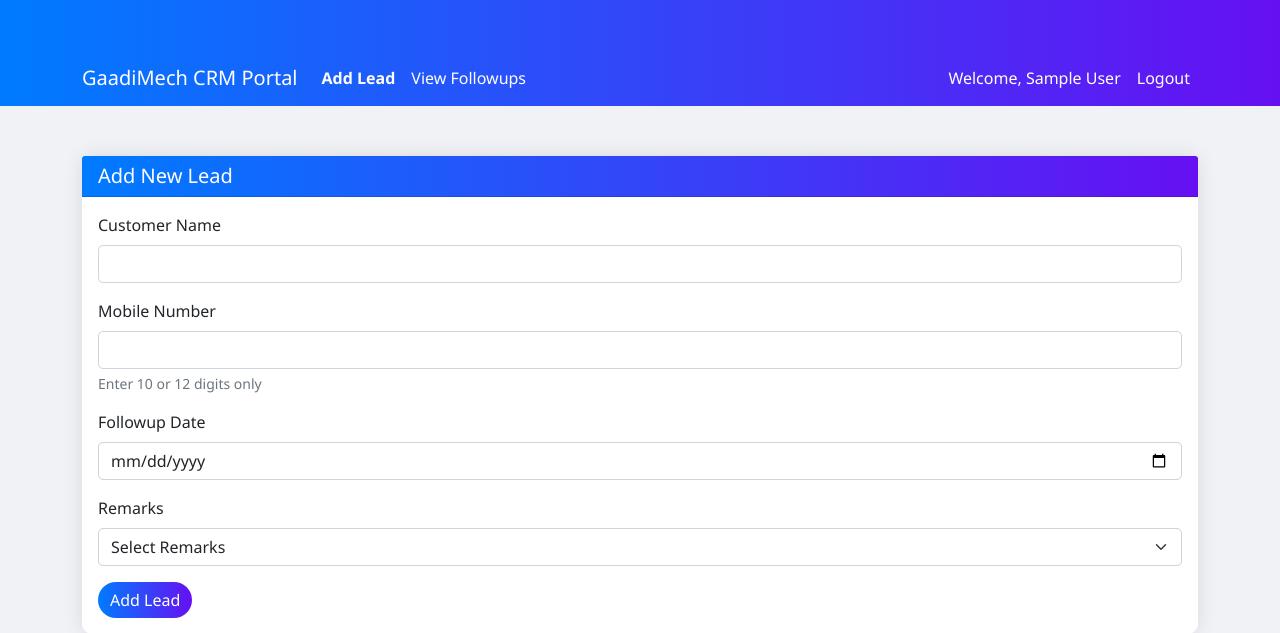
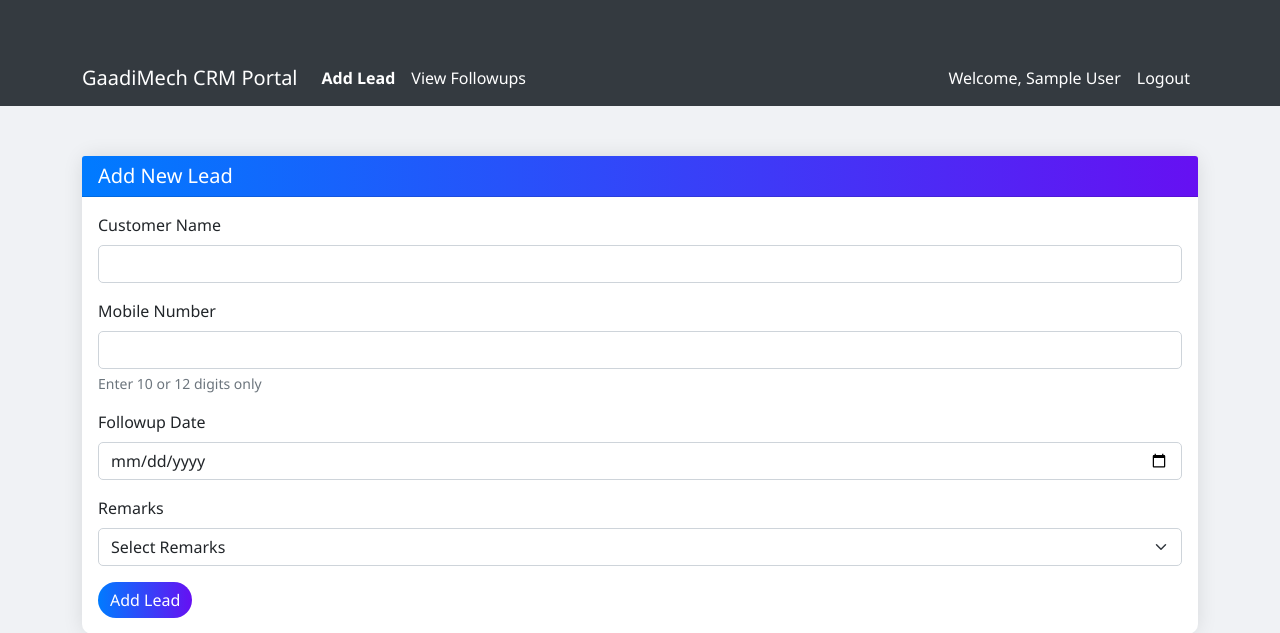
Before and after one commit to gaadimech/GaadiMech-CRM-aws, a Flask app: page / in a window 1280 px wide. Shown: the top 633 px of the page. Run offline with Flask 3, Linux system fonts and the light colour scheme; the visitor is signed in with stand-in values (Sample User, id 1); data comes from the database, SQL or seed files in the repository.

Commit message:
Update files with latest changes

```diff
--- a/templates/index.html
+++ b/templates/index.html
@@ -11,7 +11,7 @@
             font-family: 'Segoe UI', Tahoma, Geneva, Verdana, sans-serif;
         }
         .navbar {
-            background: linear-gradient(to right, #007bff, #6610f2);
+            background-color: #343a40; /* Changed color for better visibility */
         }
         .navbar-brand, .nav-link {
             color: white !important;
```
